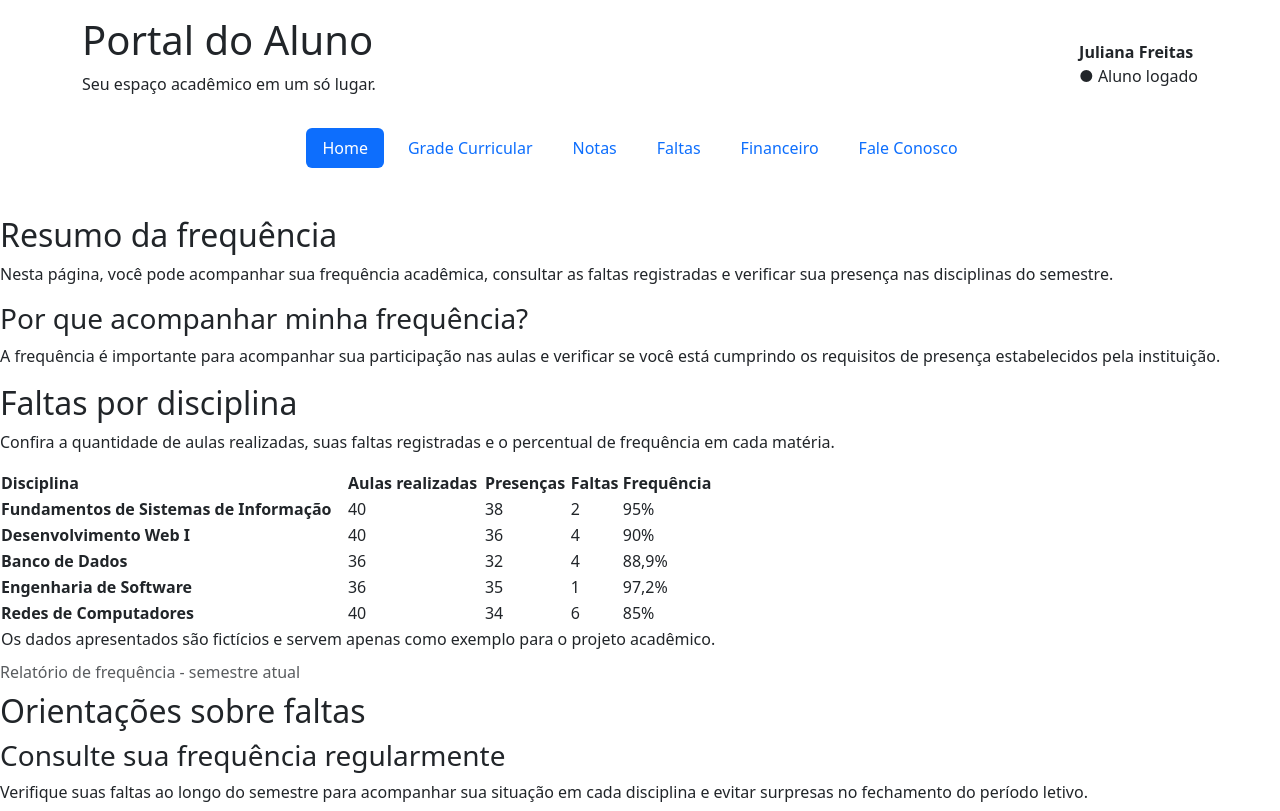
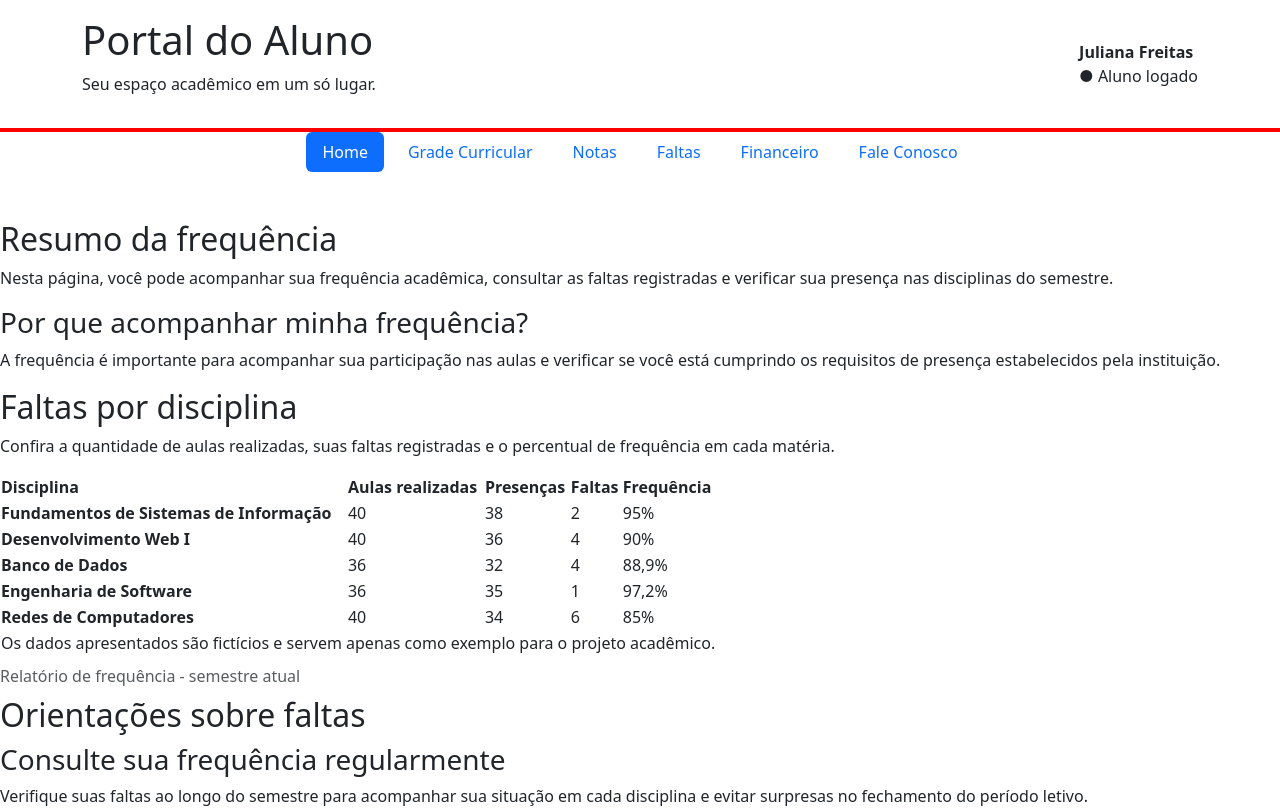
Before and after one commit to Camilazinha/portal-academico-web1, a plain HTML site: page faltas.html in a window 1280 px wide. Shown: the top 811 px of the page. Drawn offline with nearby package versions, Linux system fonts and the light colour scheme.

Commit message:
cabeçalho

```diff
--- a/faltas.html
+++ b/faltas.html
@@ -9,6 +9,11 @@
         integrity="sha384-sRIl4kxILFvY47J16cr9ZwB07vP4J8+LH7qKQnuqkuIAvNWLzeN8tE5YBujZqJLB" crossorigin="anonymous">
 
     <link rel="stylesheet" href="css/style.css">
+    <style>
+        .cabecalho {
+        border-bottom: 4px solid #ff0000;
+        }
+    </style>
 </head>
 
 <body>
```
